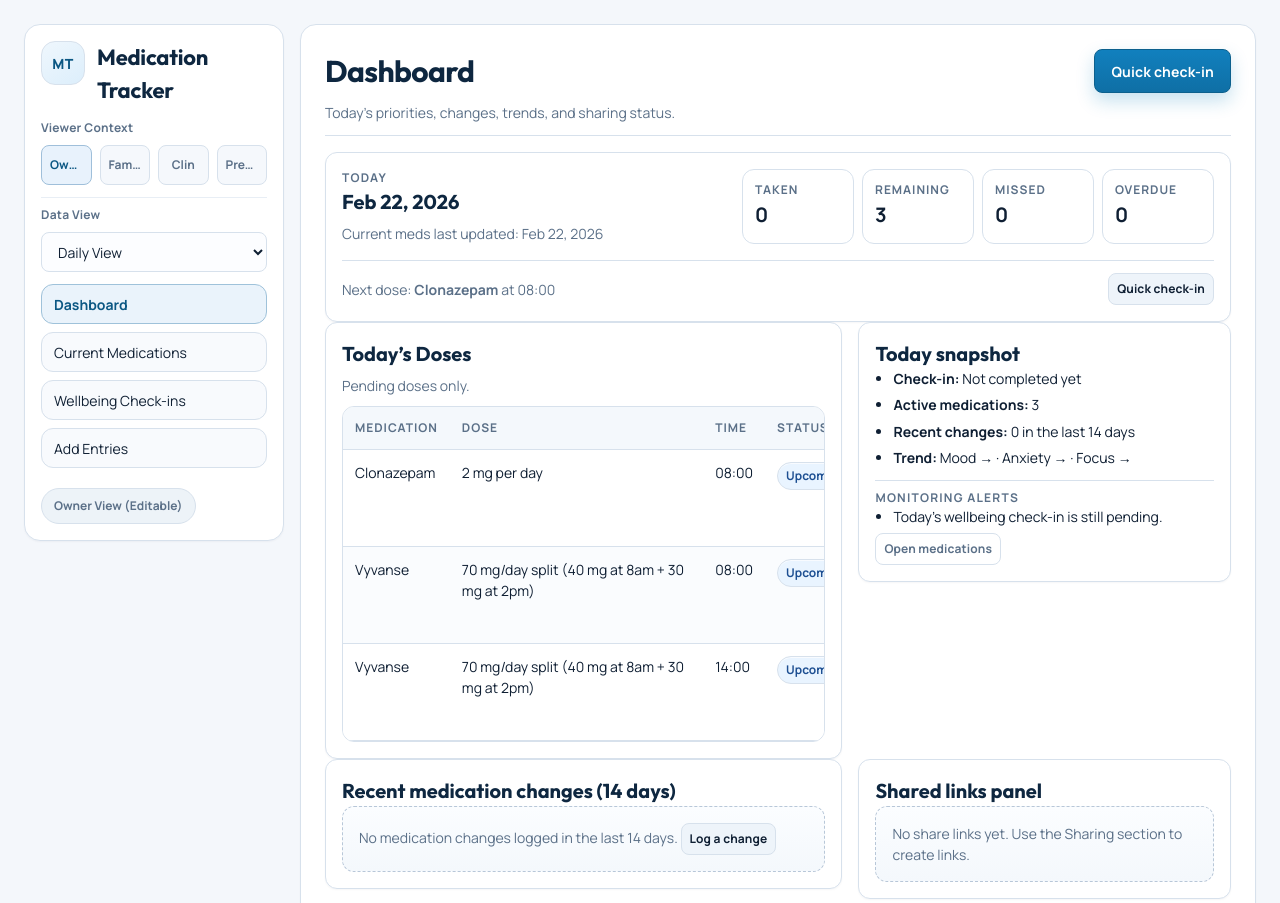
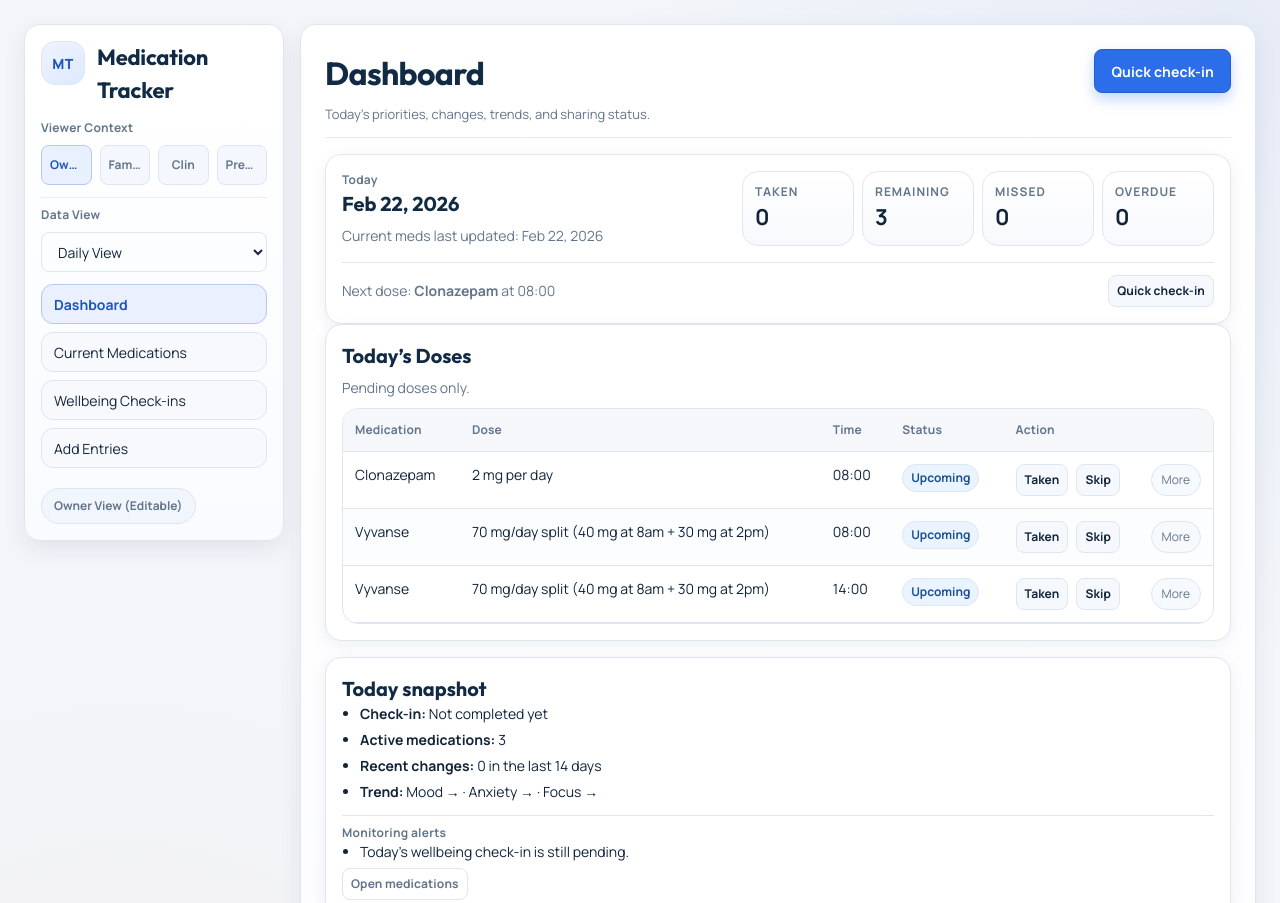
Before and after one commit to bck231-sudo/bradckennedy, a website: page index.html in a window 1280 px wide. Shown: the top 903 px of the page. Drawn offline with Linux system fonts and the light colour scheme.

Commit message:
Apply hybrid clinical-warm visual theme

```diff
--- a/styles.css
+++ b/styles.css
@@ -17,17 +17,17 @@
   --font-5: 24px;
   --font-6: 32px;
 
-  --color-bg: #eef3f8;
+  --color-bg: #eef2f7;
   --color-surface: #ffffff;
-  --color-surface-soft: #f7fafd;
-  --color-surface-alt: #edf3f8;
-  --color-text: #0f1f33;
-  --color-text-muted: #5b7088;
-  --color-border-subtle: #d7e1ec;
-  --color-border-strong: #b8c7d8;
-  --color-accent: #0f6fa5;
-  --color-accent-strong: #0b5783;
-  --color-accent-soft: #e5f2fb;
+  --color-surface-soft: #f9f7f3;
+  --color-surface-alt: #eef3fb;
+  --color-text: #12243a;
+  --color-text-muted: #63758b;
+  --color-border-subtle: #dfe6f0;
+  --color-border-strong: #c6d2e3;
+  --color-accent: #2c6eea;
+  --color-accent-strong: #1f54bb;
+  --color-accent-soft: #e9f0ff;
   --color-success: #167a5a;
   --color-success-soft: #e7f7ef;
   --color-warning: #8f5b18;
@@ -43,8 +43,8 @@
 
   --border-subtle: 1px solid var(--color-border-subtle);
 
-  --shadow-light: 0 6px 18px rgba(13, 28, 47, 0.08);
-  --shadow-medium: 0 18px 40px rgba(13, 28, 47, 0.14);
+  --shadow-light: 0 8px 22px rgba(16, 36, 62, 0.08);
+  --shadow-medium: 0 20px 42px rgba(16, 36, 62, 0.14);
 
   --motion-fast: 150ms ease;
   --motion-base: 200ms ease;
@@ -66,7 +66,10 @@ body {
   font-family: "Manrope", "Avenir Next", "Segoe UI", sans-serif;
   font-size: var(--font-2);
   color: var(--color-text);
-  background: #f4f7fb;
+  background:
+    radial-gradient(circle at 96% 4%, rgba(79, 132, 224, 0.08) 0, rgba(79, 132, 224, 0) 36%),
+    radial-gradient(circle at 10% 94%, rgba(230, 205, 170, 0.1) 0, rgba(230, 205, 170, 0) 34%),
+    #f3f5f9;
   padding: var(--space-5);
   line-height: 1.5;
 }
@@ -77,7 +80,7 @@ h3,
 h4 {
   margin: 0;
   font-family: "Outfit", "Avenir Next", sans-serif;
-  color: #0e2740;
+  color: #122b45;
 }
 
 h1 {
@@ -110,7 +113,7 @@ h4 {
   background: var(--color-surface);
   border: var(--border-subtle);
   border-radius: var(--radius-3);
-  box-shadow: 0 1px 2px rgba(15, 31, 50, 0.04);
+  box-shadow: var(--shadow-light);
 }
 
 .sidebar {
@@ -119,7 +122,7 @@ h4 {
   padding: var(--space-4);
   display: grid;
   gap: var(--space-3);
-  background: #ffffff;
+  background: linear-gradient(180deg, #ffffff, #f9fbff);
 }
 
 .brand-block h1 {
@@ -143,7 +146,7 @@ h4 {
   height: 44px;
   border-radius: 14px;
   border: var(--border-subtle);
-  background: linear-gradient(145deg, #eff7fd, #dceefb);
+  background: linear-gradient(145deg, #eef3ff, #dee9ff);
   color: var(--color-accent-strong);
   font-size: var(--font-2);
   font-weight: 800;
@@ -179,7 +182,7 @@ h4 {
 
 .segmented-control button {
   border: var(--border-subtle);
-  background: #f5f8fc;
+  background: #f4f7fd;
   color: var(--color-text-muted);
   border-radius: var(--radius-1);
   min-height: 40px;
@@ -196,9 +199,9 @@ h4 {
 }
 
 .segmented-control button.active {
-  background: #e8f2fc;
+  background: #e9f0ff;
   color: var(--color-accent-strong);
-  border-color: #9fbfda;
+  border-color: #b5c8ef;
   transform: none;
 }
 
@@ -222,7 +225,7 @@ h4 {
 
 .section-nav button {
   border: var(--border-subtle);
-  background: #f8fafd;
+  background: #f7f9fd;
   color: var(--color-text);
   border-radius: var(--radius-2);
   min-height: 40px;
@@ -239,9 +242,9 @@ h4 {
 }
 
 .section-nav button.active {
-  background: #eaf3fb;
+  background: #eaf0ff;
   color: var(--color-accent-strong);
-  border-color: #9fc2da;
+  border-color: #b5c8ef;
   font-weight: 700;
 }
 
@@ -255,7 +258,7 @@ h4 {
   align-items: center;
   border-radius: 999px;
   border: var(--border-subtle);
-  background: var(--color-surface-alt);
+  background: #f1f5fc;
   color: var(--color-text-muted);
   padding: var(--space-2) var(--space-3);
   font-size: var(--font-1);
@@ -267,7 +270,7 @@ h4 {
   padding: var(--space-5);
   min-height: 76vh;
   overflow: hidden;
-  background: #ffffff;
+  background: linear-gradient(180deg, #ffffff, #fbfcff);
 }
 
 .main-header {
@@ -277,11 +280,11 @@ h4 {
   gap: var(--space-4);
   margin-bottom: var(--space-4);
   padding-bottom: var(--space-3);
-  border-bottom: var(--border-subtle);
+  border-bottom: 1px solid #e8edf5;
 }
 
 .main-header h2 {
-  font-size: 30px;
+  font-size: 32px;
   letter-spacing: -0.02em;
 }
 
@@ -289,7 +292,8 @@ h4 {
   margin: var(--space-2) 0 0;
   color: var(--color-text-muted);
   font-size: var(--font-2);
-  max-width: 56ch;
+  max-width: 52ch;
+  font-size: 13px;
 }
 
 .header-actions {
@@ -384,17 +388,17 @@ h4 {
 
 .card {
   border: var(--border-subtle);
-  border-radius: var(--radius-2);
+  border-radius: var(--radius-3);
   padding: var(--space-4);
-  background: var(--color-surface);
-  box-shadow: 0 1px 2px rgba(15, 31, 50, 0.04);
+  background: #ffffff;
+  box-shadow: 0 4px 16px rgba(15, 34, 58, 0.06);
   transition: transform var(--motion-base), box-shadow var(--motion-base), border-color var(--motion-fast);
 }
 
 .card:hover {
   transform: none;
-  border-color: var(--color-border-subtle);
-  box-shadow: 0 1px 2px rgba(15, 31, 50, 0.04);
+  border-color: #d7e1ef;
+  box-shadow: 0 6px 18px rgba(15, 34, 58, 0.08);
 }
 
 .card h3,
@@ -404,8 +408,8 @@ h4 {
 
 .card .label {
   font-size: var(--font-1);
-  text-transform: uppercase;
-  letter-spacing: 0.1em;
+  text-transform: none;
+  letter-spacing: 0.02em;
   color: var(--color-text-muted);
   font-weight: 700;
 }
@@ -422,7 +426,7 @@ h4 {
 .card .meta {
   margin-top: var(--space-1);
   color: var(--color-text-muted);
-  font-size: var(--font-2);
+  font-size: 13px;
 }
 
 .today-hero {
@@ -431,9 +435,9 @@ h4 {
 }
 
 .today-hero .card {
-  background: #f9fbfe;
+  background: linear-gradient(180deg, #ffffff, #f8fbff);
   box-shadow: none;
-  border-color: #cfe0ef;
+  border-color: #d8e3f2;
 }
 
 .today-hero .card strong.value {
@@ -466,10 +470,10 @@ h4 {
 .kpi-box {
   min-width: 112px;
   border: var(--border-subtle);
-  border-radius: var(--radius-2);
-  background: #ffffff;
+  border-radius: var(--radius-3);
+  background: linear-gradient(180deg, #ffffff, #f7f9fc);
   padding: var(--space-2) var(--space-3);
-  box-shadow: none;
+  box-shadow: inset 0 1px 0 rgba(255, 255, 255, 0.85);
 }
 
 .kpi-box span {
@@ -483,13 +487,13 @@ h4 {
 .kpi-box strong {
   display: block;
   margin-top: var(--space-1);
-  font-size: var(--font-4);
+  font-size: 22px;
   line-height: 1.15;
 }
 
 .table-wrap {
   border: var(--border-subtle);
-  border-radius: var(--radius-2);
+  border-radius: var(--radius-3);
   overflow: auto;
   background: var(--color-surface);
   box-shadow: none;
@@ -511,26 +515,26 @@ td {
 }
 
 th {
-  background: #f4f8fc;
+  background: #f5f7fb;
   color: var(--color-text-muted);
-  text-transform: uppercase;
-  letter-spacing: 0.08em;
+  text-transform: none;
+  letter-spacing: 0.01em;
   font-size: var(--font-1);
 }
 
 tbody tr:nth-child(even) {
-  background: #fafcfe;
+  background: #fcfdff;
 }
 
 tbody tr:hover {
-  background: #f3f8fd;
+  background: #f4f8ff;
 }
 
 .empty {
   border: 1px dashed var(--color-border-strong);
-  border-radius: var(--radius-2);
+  border-radius: var(--radius-3);
   padding: var(--space-4);
-  background: linear-gradient(180deg, #fbfdff, #f4f8fc);
+  background: linear-gradient(180deg, #ffffff, #f8f6f3);
   color: var(--color-text-muted);
 }
 
@@ -640,14 +644,14 @@ button:focus-visible {
 }
 
 .btn-primary {
-  background: linear-gradient(180deg, #1180be, #0f6fa5);
+  background: var(--color-accent);
   color: #ffffff;
-  border-color: #0c608d;
-  box-shadow: 0 8px 18px rgba(17, 128, 190, 0.24);
+  border-color: #245fd0;
+  box-shadow: 0 6px 14px rgba(44, 110, 234, 0.28);
 }
 
 .btn-secondary {
-  background: #eef4fa;
+  background: #f5f8fc;
   color: var(--color-text);
 }
 
@@ -667,7 +671,7 @@ button:focus-visible {
 }
 
 .btn.btn-primary:hover:not(:disabled) {
-  box-shadow: 0 8px 14px rgba(17, 128, 190, 0.22);
+  box-shadow: 0 8px 18px rgba(44, 110, 234, 0.3);
 }
 
 .dose-actions-primary {
@@ -721,7 +725,7 @@ button:focus-visible {
 
 .chip {
   border: var(--border-subtle);
-  background: var(--color-surface-soft);
+  background: #f4f7fd;
   color: var(--color-text);
   min-height: 36px;
   padding: 0 var(--space-3);
@@ -733,7 +737,7 @@ button:focus-visible {
 
 .chip.active {
   background: var(--color-accent-soft);
-  border-color: #9bc7d7;
+  border-color: #b5c8ef;
   color: var(--color-accent-strong);
   font-weight: 700;
 }
@@ -747,7 +751,7 @@ button:focus-visible {
   font-size: var(--font-1);
   font-weight: 700;
   animation: status-pop var(--motion-base);
-  box-shadow: inset 0 1px 0 rgba(255, 255, 255, 0.7);
+  box-shadow: none;
 }
 
 .status-chip--due {
@@ -800,7 +804,7 @@ button:focus-visible {
 .check-item {
   border: var(--border-subtle);
   border-radius: var(--radius-1);
-  background: #f9fcff;
+  background: #f8fbff;
   padding: var(--space-2);
   display: flex;
   align-items: center;
@@ -809,8 +813,8 @@ button:focus-visible {
 }
 
 .check-item:has(input:checked) {
-  border-color: #9ec2db;
-  background: #ebf5fd;
+  border-color: #b5c8ef;
+  background: #ebf2ff;
 }
 
 .check-item input {
@@ -832,14 +836,14 @@ button:focus-visible {
   padding: var(--space-1) var(--space-2);
   font-size: var(--font-1);
   color: var(--color-text-muted);
-  background: var(--color-surface-soft);
+  background: #f3f7fd;
 }
 
 .interpret-card {
   margin-top: var(--space-2);
   border: var(--border-subtle);
   border-radius: var(--radius-2);
-  background: linear-gradient(180deg, #fbfdff, #f3f8fc);
+  background: linear-gradient(180deg, #ffffff, #f9f7f3);
   padding: var(--space-3);
 }
 
@@ -879,10 +883,10 @@ button:focus-visible {
 
 .chart-box {
   border: var(--border-subtle);
-  border-radius: var(--radius-2);
+  border-radius: var(--radius-3);
   padding: var(--space-3);
-  background: linear-gradient(180deg, #ffffff, #f8fbfe);
-  box-shadow: var(--shadow-light);
+  background: #ffffff;
+  box-shadow: 0 4px 14px rgba(15, 34, 58, 0.05);
 }
 
 .chart-box h4 {
@@ -894,7 +898,7 @@ button:focus-visible {
   width: 100%;
   height: 210px;
   display: block;
-  background: #f7fbff;
+  background: #f8fbff;
   border: var(--border-subtle);
   border-radius: var(--radius-1);
 }
@@ -912,7 +916,7 @@ button:focus-visible {
   gap: var(--space-1);
   font-size: var(--font-1);
   color: var(--color-text-muted);
-  background: #f2f7fc;
+  background: #f3f7fd;
   border: var(--border-subtle);
   border-radius: 999px;
   padding: 4px 8px;
@@ -998,10 +1002,10 @@ button:focus-visible {
 
 .share-card {
   border: var(--border-subtle);
-  border-radius: var(--radius-2);
-  background: linear-gradient(180deg, #fbfdff, #f3f8fc);
+  border-radius: var(--radius-3);
+  background: linear-gradient(180deg, #ffffff, #f8f6f3);
   padding: var(--space-3);
-  box-shadow: var(--shadow-light);
+  box-shadow: 0 4px 14px rgba(15, 34, 58, 0.06);
 }
 
 .share-url {
@@ -1056,7 +1060,7 @@ hr.soft {
   max-width: min(420px, calc(100vw - 32px));
   border-radius: var(--radius-2);
   border: var(--border-subtle);
-  box-shadow: var(--shadow-medium);
+  box-shadow: 0 12px 30px rgba(16, 36, 62, 0.16);
   background: #ffffff;
   color: var(--color-text);
   padding: var(--space-3);
@@ -1145,7 +1149,7 @@ body.app-ready .skeleton-shell {
   z-index: 45;
   display: none;
   border-top: var(--border-subtle);
-  background: rgba(255, 255, 255, 0.98);
+  background: rgba(251, 252, 255, 0.98);
   backdrop-filter: blur(12px);
   grid-template-columns: repeat(4, 1fr);
   padding: var(--space-1) var(--space-2) calc(var(--space-1) + env(safe-area-inset-bottom));
@@ -1173,12 +1177,16 @@ body.app-ready .skeleton-shell {
 
 .mobile-nav button.active {
   color: var(--color-accent-strong);
-  background: #e8f3fd;
+  background: #e8f0ff;
 }
 
 @media (max-width: 1320px) {
   .layout {
     grid-template-columns: 260px minmax(0, 1fr);
+  }
+
+  .dashboard-grid {
+    grid-template-columns: 1fr;
   }
 }
 
```
